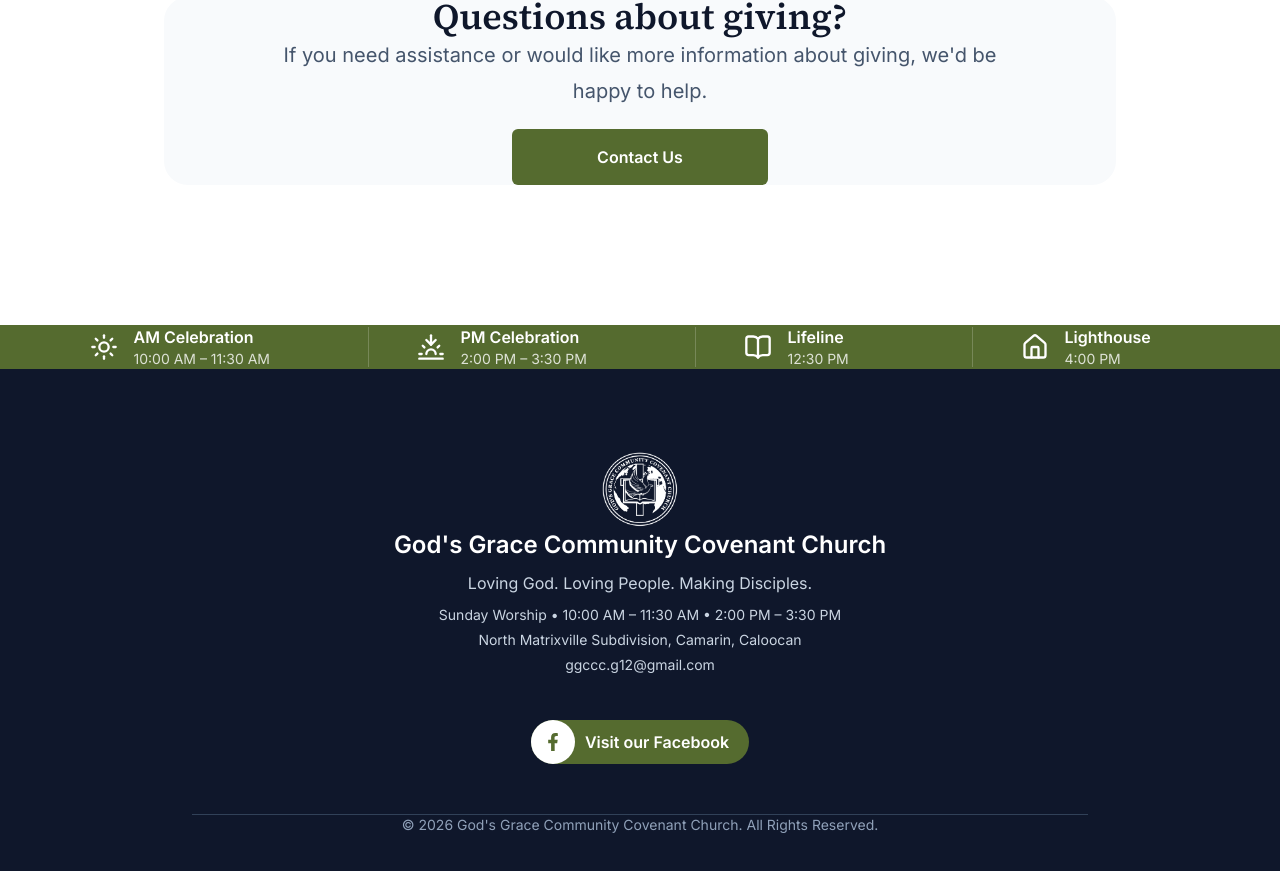
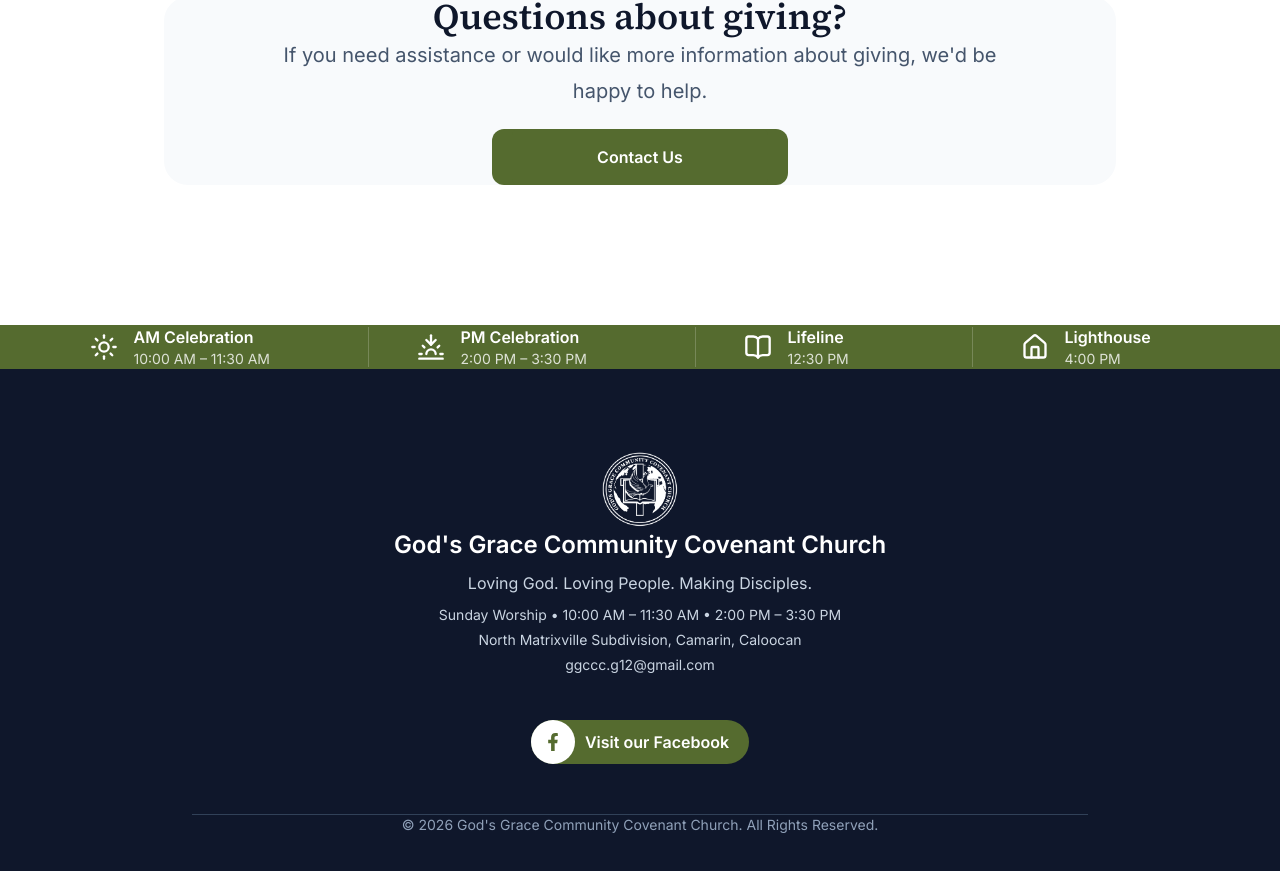
Before and after one commit to GodsGraceCommunityPH/church-cms, a React (Vite) app in the folder frontend/: page /give in a window 1280 px wide. Shown: the part 1079-1950 px from the top of the page. Built offline with nearby package versions, Linux system fonts and the light colour scheme.

Commit message:
fix button padding

```diff
--- a/frontend/src/pages/GivePage.tsx
+++ b/frontend/src/pages/GivePage.tsx
@@ -222,6 +222,12 @@ function GivePage() {
             to="/contact"
             className="inline-block rounded-xl bg-[#556B2F] px-10 py-5 font-semibold text-white transition-all duration-300 hover:scale-105 hover:bg-[#6B8E23]"
           >
+            <div
+              style={{
+                padding: "0 20px",
+              }}
+            >
+              {" "}
               <PrimaryButton
                 variant="primary"
                 href="https://www.facebook.com/GGCCCCaloocan"
@@ -230,6 +236,7 @@ function GivePage() {
               >
                 Contact Us
               </PrimaryButton>
+            </div>
           </Link>
         </div>
       </div>
```
Lines whose indentation alone changed are shown as unchanged.
